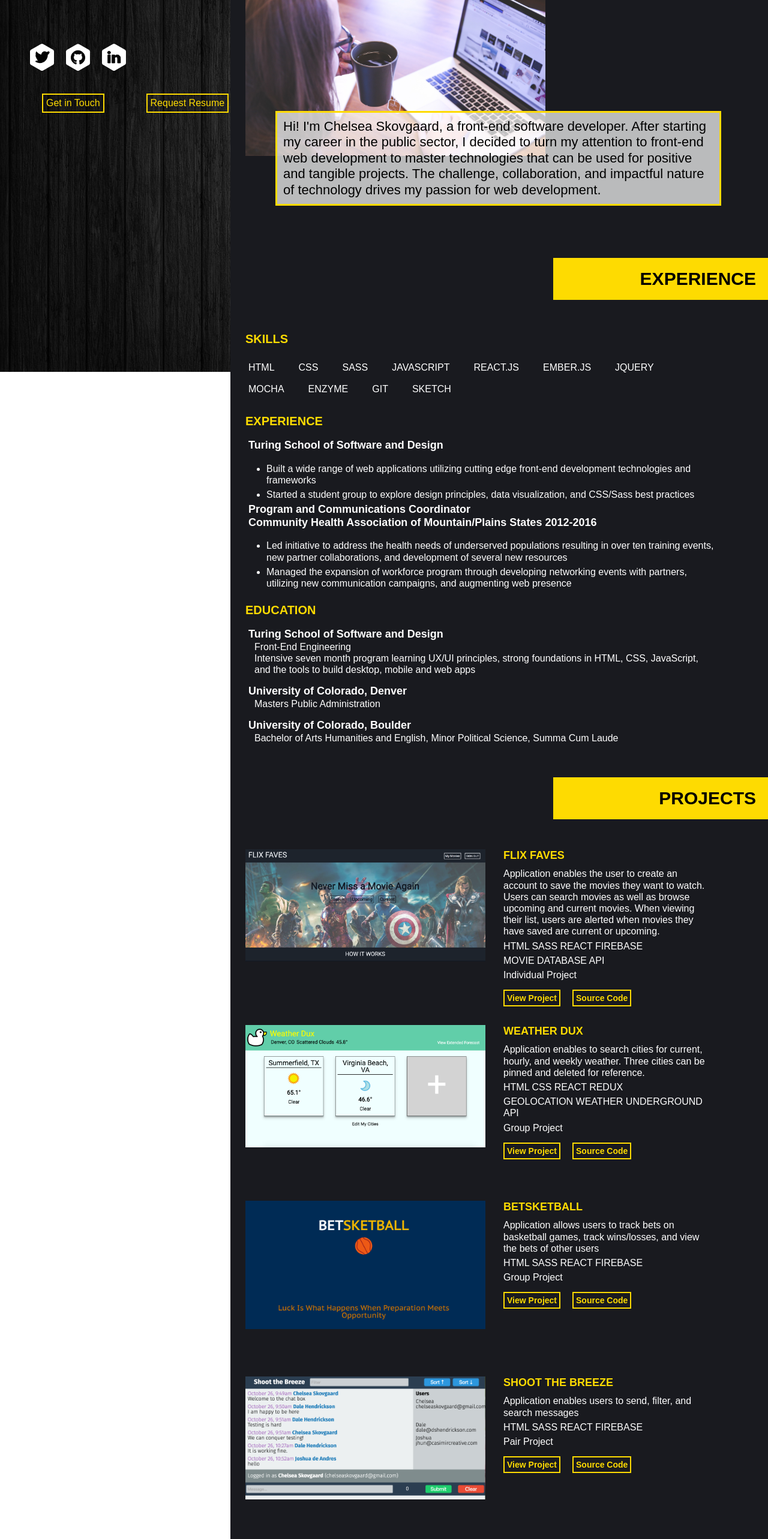
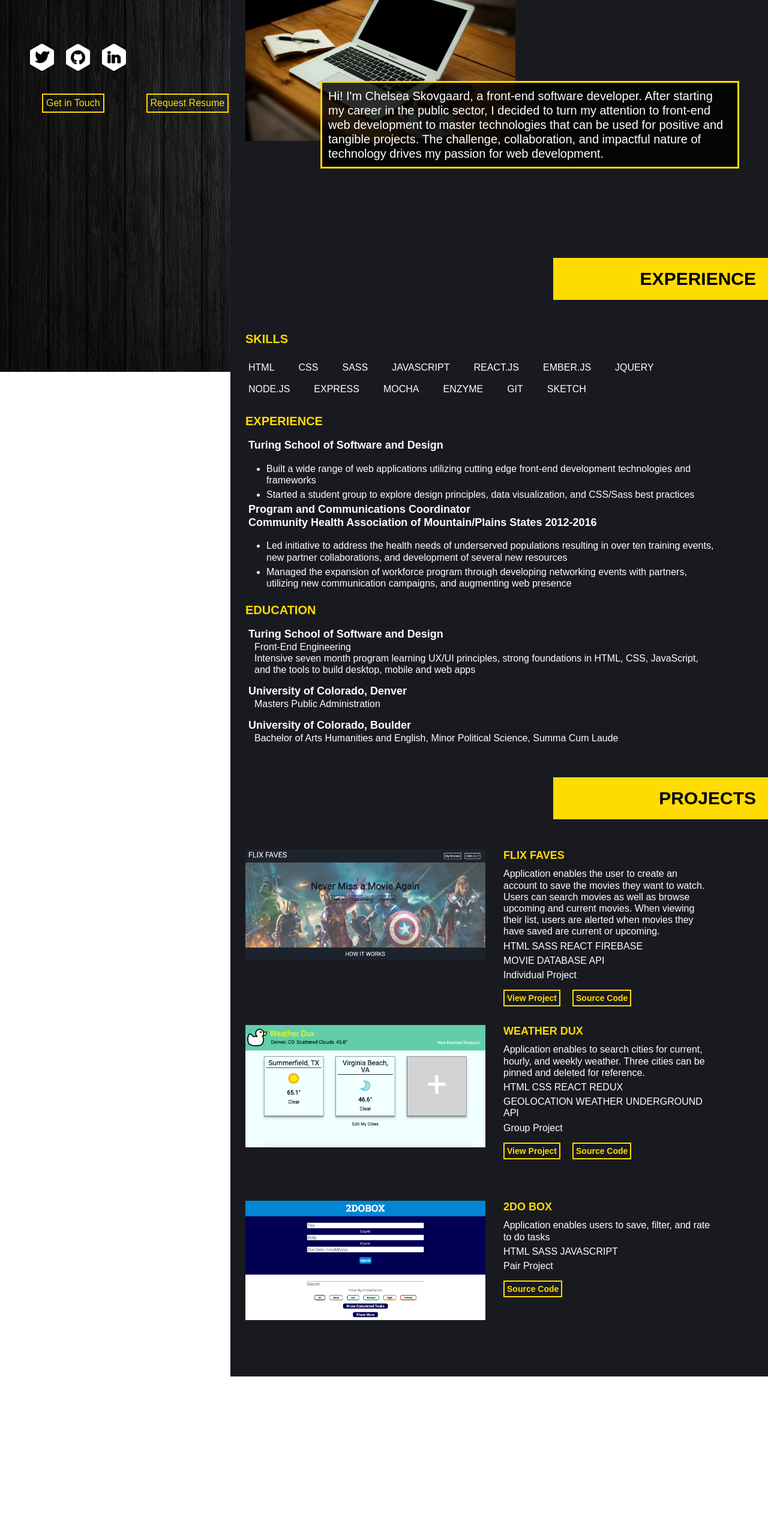
Before and after one commit to ChelseaSkovgaard/ChelseaSkovgaard.github.io, a React (Create React App) app: page / in a window 1280 px wide. Shown: the part 180-2746 px from the top of the page at 60% size. After the commit the page ends 2475 px from the top, so only its background shows below. Built offline with nearby package versions, Linux system fonts and the light colour scheme.

Commit message:
updates header and projects

```diff
--- a/src/experience.js
+++ b/src/experience.js
@@ -16,6 +16,8 @@ class Experience extends Component {
             <li> REACT.JS</li>
             <li> EMBER.JS</li>
             <li> JQUERY </li>
+            <li> NODE.JS</li>
+            <li> EXPRESS</li>
             <li> MOCHA </li>
             <li> ENZYME </li>
             <li> GIT </li>
--- a/src/styles/hero.css
+++ b/src/styles/hero.css
@@ -1,25 +1,25 @@
 
 #bio {
   border: solid 3px #FEDB01;
-  width: 80%;
+  width: 75%;
   color: white;
   font-family: sans-serif;
-  font-size: 22px;
-  margin: 225px 75px;
+  font-size: 20px;
+  margin: 175px 150px;
   line-height: 1.2;
   padding: 10px;
-  background-color: hsla(0, 0%, 100%, .7);
+  background-color: hsla(0, 0%, 0%, .8);
   z-index: 50;
   position: absolute;
-  color: black;
+  color: white;
 }
 
 
 #portrait {
-  background-image: url(../images/person.jpg);
+  background-image: url(../images/laptop-coffee-2.jpg);
   background-size: cover;
-  width: 500px;
-  height: 300px;
+  width: 450px;
+  height: 275px;
   margin-left: 25px;
   z-index: 5;
   position: absolute;
--- a/src/work.js
+++ b/src/work.js
@@ -41,41 +41,7 @@ class Work extends Component {
             </form>
           </div>
         </div>
-        <div className="project">
-          <a href="https://budgetly-e57bf.firebaseapp.com/">
-            <div id="project-two"></div>
-          </a>
-          <div className="project-info">
-            <h2> BETSKETBALL</h2>
-            <p>Application allows users to track bets on basketball games, track wins/losses, and view the bets of other users</p>
-            <p> HTML SASS REACT FIREBASE</p>
-            <p> Group Project </p>
-            <form action="https://budgetly-e57bf.firebaseapp.com/" method="get">
-            <button className="project-btn-one"> View Project </button>
-            </form>
-            <form action="https://github.com/ChelseaSkovgaard/fire-bae" method="get">
-            <button> Source Code </button>
-            </form>
-          </div>
-        </div>
 
-        <div className="project">
-          <a href="https://shootthebreeze-d14af.firebaseapp.com/">
-            <div id="project-three"></div>
-          </a>
-          <div className="project-info">
-            <h2>SHOOT THE BREEZE</h2>
-            <p>Application enables users to send, filter, and search messages</p>
-            <p> HTML SASS REACT FIREBASE</p>
-            <p> Pair Project </p>
-            <form action="https://shootthebreeze-d14af.firebaseapp.com/" method="get">
-            <button className="project-btn-one"> View Project </button>
-            </form>
-            <form action="https://github.com/ChelseaSkovgaard/shootthebreeze" method="get">
-            <button> Source Code </button>
-            </form>
-          </div>
-        </div>
 
         <div className="project">
           <div id="project-four"></div>
@@ -89,21 +55,7 @@ class Work extends Component {
             </form>
           </div>
         </div>
-        <div className="project">
-          <div id="project-one"></div>
-          <div className="project-info">
-            <h2> CSS SECRETS (In Progress)</h2>
-            <p>Webpage tracking my experimentations and learning of CSS tricks and techniques</p>
-            <p> HTML CSS</p>
-            <p> Individual Project </p>
-            <form action="https://chelseaskovgaard.github.io/css-challenges/" method="get">
-            <button className="project-btn-one"> View Project </button>
-            </form>
-            <form action="https://github.com/ChelseaSkovgaard/css-challenges" method="get">
-            <button> Source Code </button>
-            </form>
-          </div>
-        </div>
+
       </div>
     )
   }
```
Also changed, not shown: src/images/laptop-coffee-2.jpg (added), 1 other file (tests, documents, lock files or other folders).
